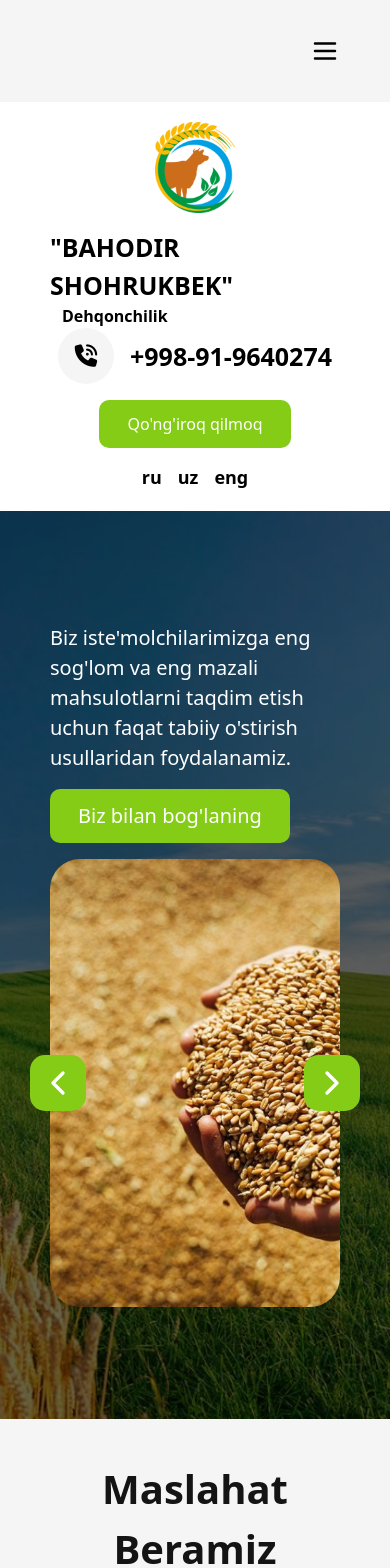
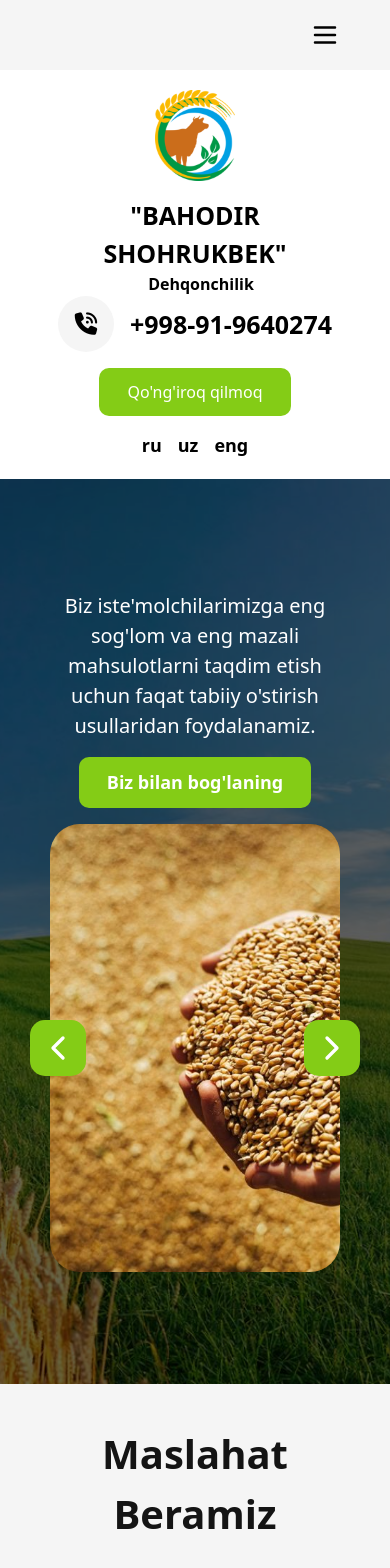
Before and after one commit to ammoriddin/zohidfarm, a React (Vite) app: page / in a window 390 px wide. Shown: the top 1568 px of the page. Built offline with nearby package versions, Linux system fonts and the light colour scheme.

Commit message:
Fixed responsive design

```diff
--- a/src/components/carousel-section.jsx
+++ b/src/components/carousel-section.jsx
@@ -15,8 +15,9 @@ export default function CarouselSection() {
     return (
         <div className='py-10 slider-section'>
             <div className='container'>
-                <h1 className='text-center text-[55px] mb-36 text-[#1a1a1a]'>ЧП "BAHODIR SHOHRUKBEK"</h1>
-                <Slider {...settings} >
+                <div className=''>
+                    <h1 className='text-center text-[55px] mb-36 text-[#1a1a1a]'>ЧП "BAHODIR SHOHRUKBEK"</h1>
+                    <Slider {...settings} >
                     <div >
                         <div className='flex items-center justify-around flex-wrap'>
                             <div className='w-[40rem]'>
@@ -80,7 +81,8 @@ export default function CarouselSection() {
                             </button>
                         </div>
                     </div>
-                </Slider>
+                    </Slider>
+                </div>
             </div>
         </div>
     )
--- a/src/components/fotogalereya.jsx
+++ b/src/components/fotogalereya.jsx
@@ -5,15 +5,15 @@ export default function FotoGalereya() {
     <div className='py-10'>
         <div className='container'>
             <h1 className='text-[22px] sm:text-[25px] md:text-[30px] lg:text-[45px] mb-10 font-[600] text-center text-[#121212] w-[60%] block mx-auto'>Фотогалерея нашего фермерского хозяйства</h1>
-            <div className='flex flex-wrap gap-4 w-full'>
-                <div className='w-[100%] flex flex-wrap md:w-[32%] gap-4'>
+            <div className='flex flex-wrap gap-2 w-full'>
+                <div className='w-[100%] flex flex-wrap md:w-[32%] gap-2'>
                     <img className='object-cover max-w-[47.5%] sm:max-w-[48%] md:max-w-[100%] rounded-xl' src="https://upload.wikimedia.org/wikipedia/commons/thumb/2/21/Solid_black.svg/2048px-Solid_black.svg.png" alt="" />
                     <img className='object-cover max-w-[47.5%] sm:max-w-[48%] md:max-w-[100%] rounded-xl' src="https://upload.wikimedia.org/wikipedia/commons/thumb/2/21/Solid_black.svg/2048px-Solid_black.svg.png" alt="" />
                 </div>
                 <div className='w-[100%] md:w-[32%] flex-shrink-[5]'>
                     <img className='h-[100%] w-[100%] object-cover rounded-xl' src="https://s8.stc.all.kpcdn.net/family/wp-content/uploads/2022/08/top-limon-dlya-immuniteta-960x540-1-960x540.jpg" alt="" />
                 </div>
-                <div className='w-[100%] flex flex-wrap md:w-[32%] gap-4'>
+                <div className='w-[100%] flex flex-wrap md:w-[32%] gap-2'>
                     <img className='object-cover max-w-[47.5%] sm:max-w-[48%] md:max-w-[100%] rounded-xl' src="https://upload.wikimedia.org/wikipedia/commons/thumb/2/21/Solid_black.svg/2048px-Solid_black.svg.png" alt="" />
                     <img className='object-cover max-w-[47.5%] sm:max-w-[48%] md:max-w-[100%] rounded-xl' src="https://upload.wikimedia.org/wikipedia/commons/thumb/2/21/Solid_black.svg/2048px-Solid_black.svg.png" alt="" />
                 </div>
--- a/src/components/hero.jsx
+++ b/src/components/hero.jsx
@@ -21,12 +21,12 @@ export default function Hero() {
         <div className='hero relative py-28'>
             <div className='absolute top-0 left-0 bg-black w-full h-full opacity-[0.6]'></div>
             <div className='container relative'>
-                <div className='flex items-center flex-wrap justify-between'>
+                <div className='flex items-center flex-wrap justify-between text-center'>
                     <div className='w-[100%] lg:w-[42%] mb-4'>
                         <h1 className='text-[20px] sm:text-[30px] md:text-[40px] lg:text-[30px] xl:text-[40px] mb-4 text-white'>
                             Biz iste'molchilarimizga eng sog'lom va eng mazali mahsulotlarni taqdim etish uchun faqat tabiiy o'stirish usullaridan foydalanamiz.
                         </h1>
-                        <button className='bg-[#84cc16] text-white text-[20px] py-3 px-7 rounded-[10px]'>
+                        <button className='bg-[#84cc16] text-white text-[18px] py-3 px-7 rounded-[10px] font-bold'>
                             Biz bilan bog'laning
                         </button>
                     </div>
--- a/src/components/navbar.jsx
+++ b/src/components/navbar.jsx
@@ -19,7 +19,7 @@ export default function Navbar() {
 
     return (
         <>
-            <nav className='w-full bg-[#f5f5f5] py-4 xl:py-0'>
+            <nav className='w-full bg-[#f5f5f5]'>
                 <div className='container py-5 relative'>
                     <div className={`bottom-0 left-0 fixed bg-black w-full h-[100vh] z-20 opacity-[0.6] ${xbutton}`}></div>
                     <button onClick={burgermenu} className={`${burgerbutton} ml-auto block xl:hidden`}>
@@ -45,7 +45,7 @@ export default function Navbar() {
             <div className='py-5'>
                 <div className='container'>
                     <div className='flex items-center justify-center flex-wrap'>
-                        <div className='flex justify-center flex-wrap items-center gap-4'>
+                        <div className='flex justify-center flex-wrap items-center gap-4 text-center'>
                             <div className='w-[5rem] logo'>
                                 <img className='w-full' src={logo} alt="logo" />
                             </div>
```
